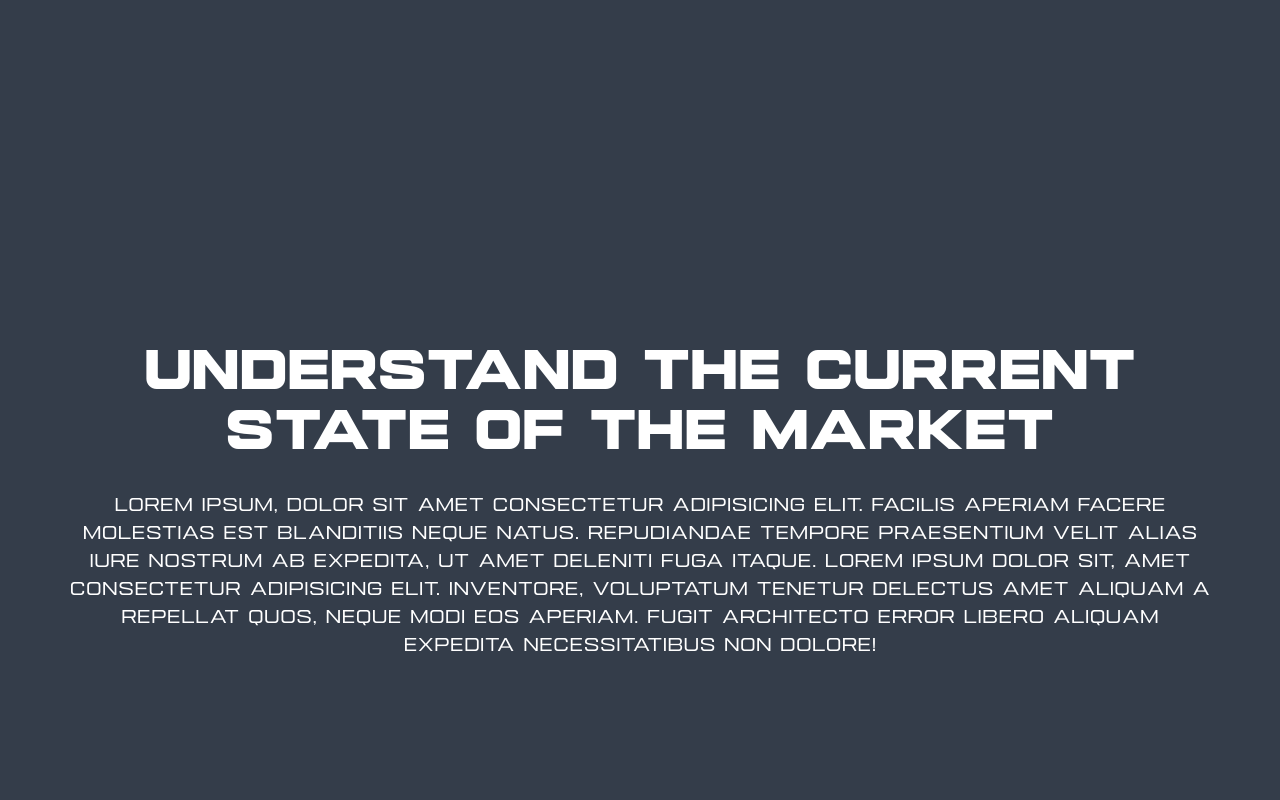
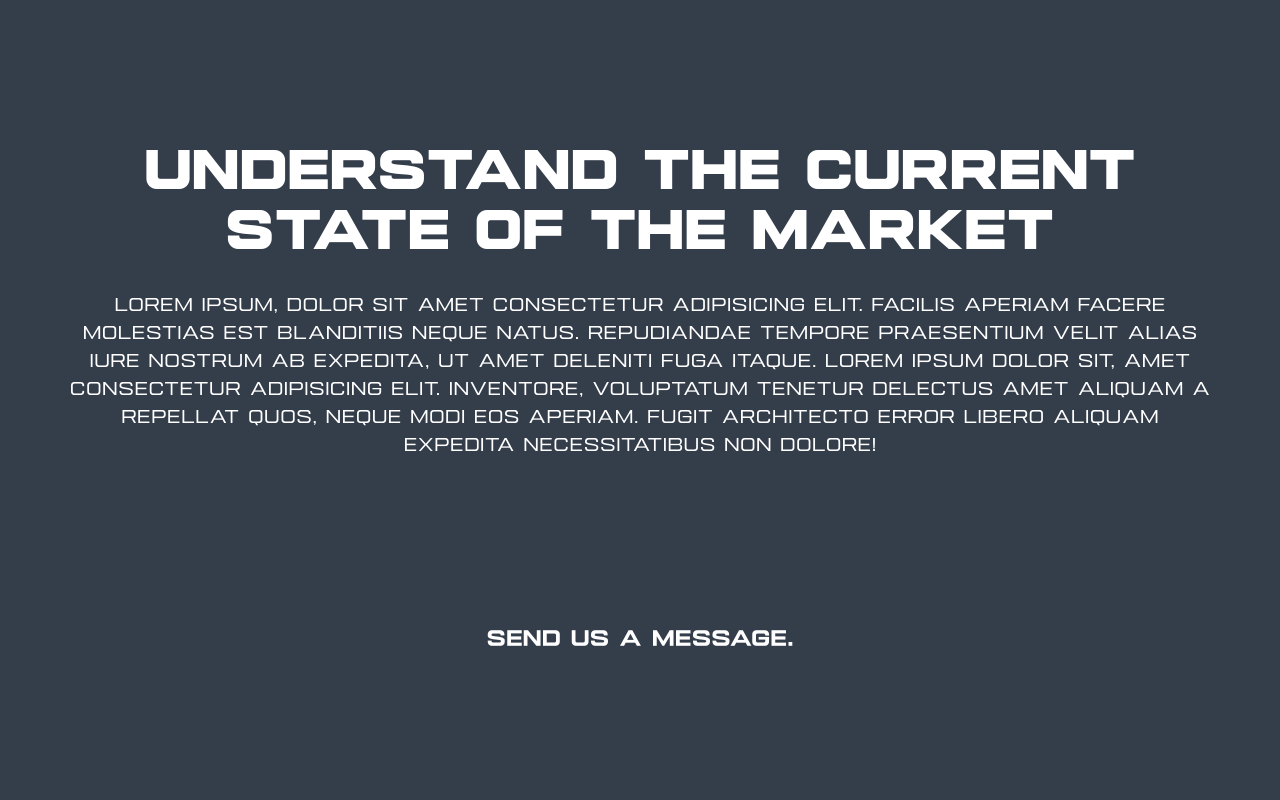
Before and after one commit to LordEwans/francis-real-estate, a Nuxt app: page / in a window 1280 px wide. Shown: the part 1480-2280 px from the top of the page. Built offline with nearby package versions, Linux system fonts and the light colour scheme.

Commit message:
Added Locomotive

```diff
--- a/components/Content.vue
+++ b/components/Content.vue
@@ -30,7 +30,7 @@
                   </p>
                 </div>
               </div>
-              <div class="min-h-screen flex items-center">
+              <div class="min-h-[50vh] flex items-center">
                 <div>
                   <h2
                     class="capitalize text-2xl md:text-6xl leading-[1.1] font-extrabold"
--- a/package.json
+++ b/package.json
@@ -17,6 +17,7 @@
     "vue-router": "^4.2.5"
   },
   "dependencies": {
-    "daisyui": "^4.4.24"
+    "daisyui": "^4.4.24",
+    "locomotive-scroll": "^4.1.4"
   }
 }
```
Also changed, not shown: 1 other file (tests, documents, lock files or other folders).
